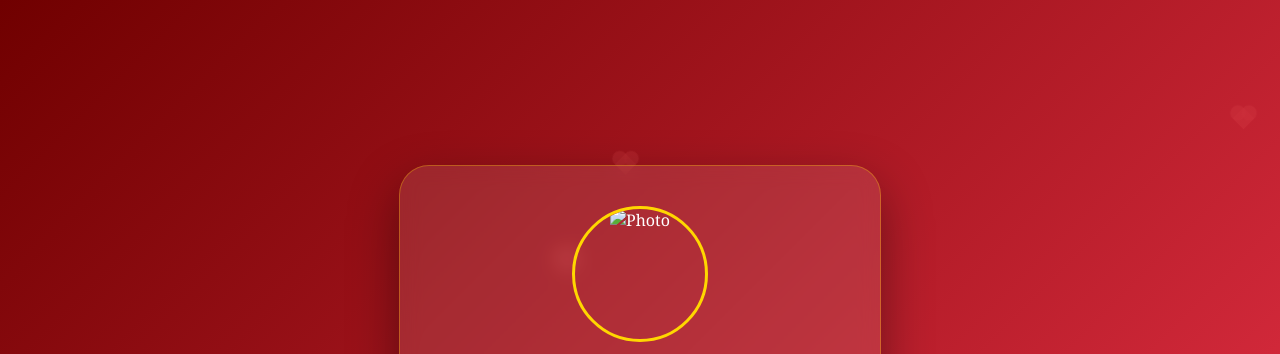
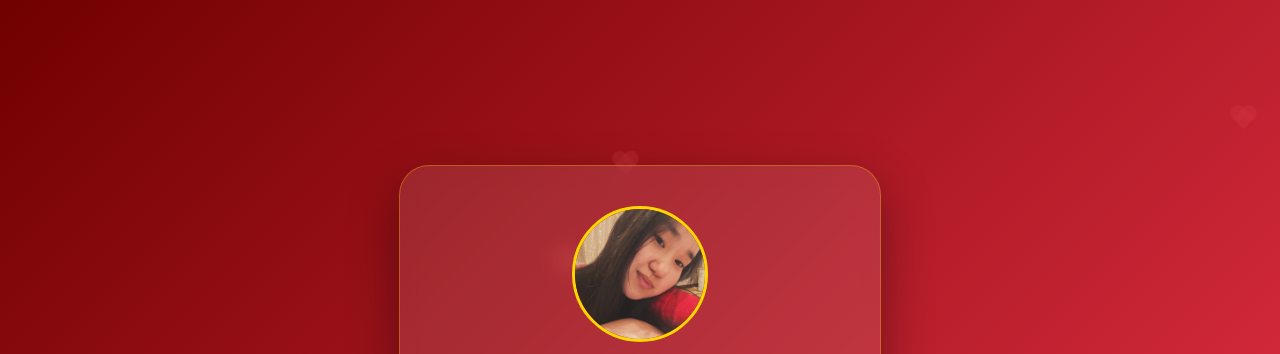
Before and after one commit to sabinatolegenqyzy-ctrl/adil.github.io, a plain HTML site: page index.html in a window 1280 px wide. Shown: the top 354 px of the page. Drawn offline with Linux system fonts and the light colour scheme.

Commit message:
Update index.html

```diff
--- a/index.html
+++ b/index.html
@@ -118,7 +118,7 @@
 
     <div class="card" id="main-card">
         <div class="profile-pic">
-            <img src="sabi.jpg" alt="Photo">
+            <img src="img/sabi.jpg" alt="Photo">
         </div>
         <h1>Туған күніңмен жаным!</h1>
         <p>Жаңа жасың құтты болсын жарқыным!</p>
```
